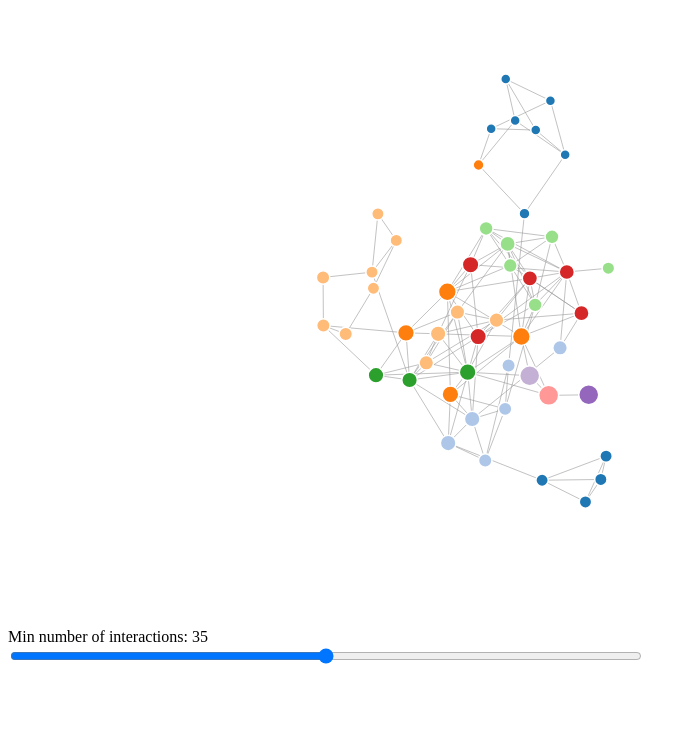
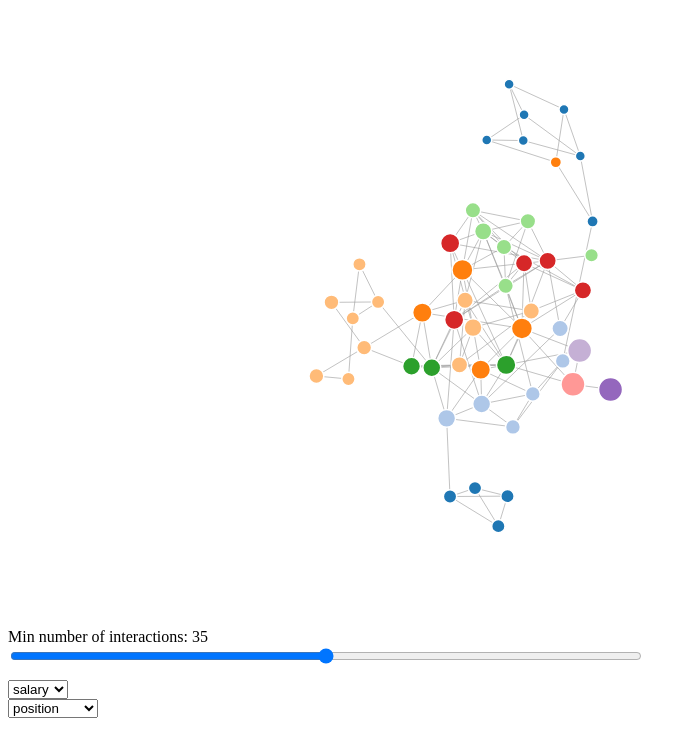
Before and after one commit to beqa-bumbeishvili/coast_ona, a plain HTML site: page index.html in a window 1280 px wide. Shown: the whole page, without its empty margins (0-696 px from the left). Drawn offline with Linux system fonts and the light colour scheme; animation ran at ten frames a second.

Commit message:
add filtering dropdowns

```diff
--- a/index.html
+++ b/index.html
@@ -16,6 +16,13 @@
 	<svg width="960" height="600"></svg>
 	<script type="text/javascript" src="./d3.js"></script>
 	<script>
+		var config = {
+			simulation: { strength: -100, distance: 120 },
+			initialThreshold: 35,
+			categoricalAttributes: ['position', 'department', 'experience'],
+			ordinalAttributes: ['salary', 'tenure'],
+			nodeSizes: { min: 5, max: 12 }
+		}
 
 		var svg = d3.select("svg"),
 			width = +svg.attr("width"),
@@ -28,7 +35,7 @@
 
 		var simulation = d3.forceSimulation()
 			.force("link", d3.forceLink())//Or to use names rather than indices: .id(function(d) { return d.id; }))
-			.force("charge", d3.forceManyBody().strength([-100]).distanceMax([120]))
+			.force("charge", d3.forceManyBody().strength([config.simulation.strength]).distanceMax([config.simulation.distance]))
 			.force("center", d3.forceCenter(width / 2, height / 2));
 
 		var container = svg.append('g');
@@ -36,16 +43,13 @@
 		// Toggle for ego networks on click (below).
 		var toggle = 0;
 		var linkMaxConnection;
-		var initialThreshold = 35;
-		var categoricalAttributes = ['position', 'department', 'experience'];
 		var categoricalValues;
-		var ordinalAttributes = ['salary', 'tenure'];
 		var linkedByIndex;
 
 		d3.json("./employees.json", function (error, graph) {
 			if (error) throw error;
 
-			var categoricalValues = getAttributeValues(graph.nodes, categoricalAttributes);
+			var categoricalValues = getAttributeValues(graph.nodes, config.categoricalAttributes);
 
 			setDataValues(graph);
 
@@ -60,13 +64,13 @@
 
 			// Linear scale for degree centrality.
 			var degreeSize = d3.scaleLinear()
-				.domain([d3.min(graph.nodes, function (d) { return d.degree; }), d3.max(graph.nodes, function (d) { return d.degree; })])
-				.range([5, 10]);
+				.domain([d3.min(graph.nodes, function (d) { return +d.salary; }), d3.max(graph.nodes, function (d) { return +d.salary; })])
+				.range([config.nodeSizes.min, config.nodeSizes.max]);
 
 			// Collision detection based on degree centrality.
-			simulation.force("collide", d3.forceCollide().radius(function (d) { return degreeSize(d.degree); }));
+			simulation.force("collide", d3.forceCollide().radius(function (d) { return degreeSize(+d.salary); }));
 
-			var filteredLinks = graph.links.filter(d => linkMaxConnection[d.id] >= initialThreshold);
+			var filteredLinks = graph.links.filter(d => linkMaxConnection[d.id] >= config.initialThreshold);
 
 			var link = container.append("g")
 				.attr("class", "links")
@@ -83,10 +87,10 @@
 				// Calculate degree centrality within JavaScript.
 				//.attr("r", function(d, i) { count = 0; graph.links.forEach(function(l) { if (l.source == i || l.target == i) { count += 1;}; }); return size(count);})
 				// Use degree centrality from NetworkX in json.
-				.attr('r', function (d, i) { return degreeSize(d.degree); })
+				.attr('r', function (d, i) { return degreeSize(+d.salary); })
 				// Color by category
 				.attr("fill", function (d) {
-					let category = categoricalAttributes[0]
+					let category = config.categoricalAttributes[0]
 					let index = categoricalValues[category].findIndex(x => x == d[category]);
 					return color(index);
 				})
@@ -143,7 +147,7 @@
 
 			slider.append('label')
 				.attr('for', 'threshold')
-				.text(initialThreshold);
+				.text(config.initialThreshold);
 
 			slider.append('input')
 				.attr('type', 'range')
@@ -178,34 +182,54 @@
 				});
 
 			//create label
-			var lables = node.append("text")
+			var labels = node.append("text")
 				.text(function (d) {
 					return d.id;
 				})
 				.attr('x', 6)
 				.attr('y', 3);
 
-			// A dropdown menu with three different centrality measures, calculated in NetworkX.
+			// A dropdown menu for ordinal filtering
 			// Accounts for node collision.
-			// var dropdown = d3.select('body').append('div')
-			// 	.append('select')
-			// 	.on('change', function () {
-			// 		var centrality = this.value;
-			// 		var centralitySize = d3.scaleLinear()
-			// 			.domain([d3.min(graph.nodes, function (d) { return d[centrality]; }), d3.max(graph.nodes, function (d) { return d[centrality]; })])
-			// 			.range([8, 25]);
-			// 		node.attr('r', function (d) { return centralitySize(d[centrality]); });
-			// 		// Recalculate collision detection based on selected centrality.
-			// 		simulation.force("collide", d3.forceCollide().radius(function (d) { return centralitySize(d[centrality]); }));
-			// 		simulation.alphaTarget(0.1).restart();
-			// 	});
+			var categoricalDropdown = d3.select('body').append('div')
+				.append('select')
+				.attr('id', 'categoricalDropdown')
+				.on('change', function () {
+					var centrality = this.value;
+					var centralitySize = d3.scaleLinear()
+						.domain([d3.min(graph.nodes, function (d) { return +d[centrality]; }), d3.max(graph.nodes, function (d) { return +d[centrality]; })])
+						.range([config.nodeSizes.min, config.nodeSizes.max]);
+					node.transition().duration(1000).attr('r', function (d) { return centralitySize(+d[centrality]); });
+					// Recalculate collision detection based on selected centrality.
+					simulation.force("collide", d3.forceCollide().radius(function (d) { return centralitySize(+d[centrality]); }));
+					simulation.alphaTarget(0.1).restart();
+				});
 
-			// dropdown.selectAll('option')
-			// 	.data(['Degree Centrality', 'Betweenness Centrality', 'Eigenvector Centrality'])
-			// 	.enter().append('option')
-			// 	.attr('value', function (d) { return d.split(' ')[0].toLowerCase(); })
-			// 	.text(function (d) { return d; });
+			categoricalDropdown.selectAll('option')
+				.data(config.ordinalAttributes)
+				.enter().append('option')
+				.attr('value', d => d)
+				.text(function (d) { return d; });
 
+			// A dropdown menu for categorical filtering
+			// Accounts for node collision.
+			var ordinalDropdown = d3.select('body').append('div')
+				.append('select')
+				.attr('id', 'ordinalDropdown')
+				.on('change', function () {
+					var category = this.value
+					container.selectAll('.node').transition().duration(1000)
+						.attr("fill", function (d) {
+							let index = categoricalValues[category].findIndex(x => x == d[category]);
+							return color(index);
+						})
+				});
+
+			ordinalDropdown.selectAll('option')
+				.data(config.categoricalAttributes)
+				.enter().append('option')
+				.attr('value', d => d)
+				.text(function (d) { return d; });
 		});
 
 		function dragstarted(d) {
@@ -240,12 +264,9 @@
 				d.source = d.e1
 				d.target = d.e2
 			})
-
-			graph.nodes.forEach(function (d) {
-				d.degree = parseInt(d.salary);
-			})
 		}
 
+		//calculate max interactions count for each link
 		function linkWithMaxConnection(connections) {
 			var temp = {};
 			connections.forEach(element => {
@@ -260,10 +281,11 @@
 			return temp;
 		}
 
+		//calculate values for each categories
 		function getAttributeValues(nodes, categoricalAttributes) {
 			var temp = {}
 			categoricalAttributes.forEach(function (keyName) {
-				temp[keyName] = Array.from(new Set(nodes.map(function (d){ return d[keyName]})));
+				temp[keyName] = Array.from(new Set(nodes.map(function (d) { return d[keyName] })));
 			});
 
 			return temp;
```
